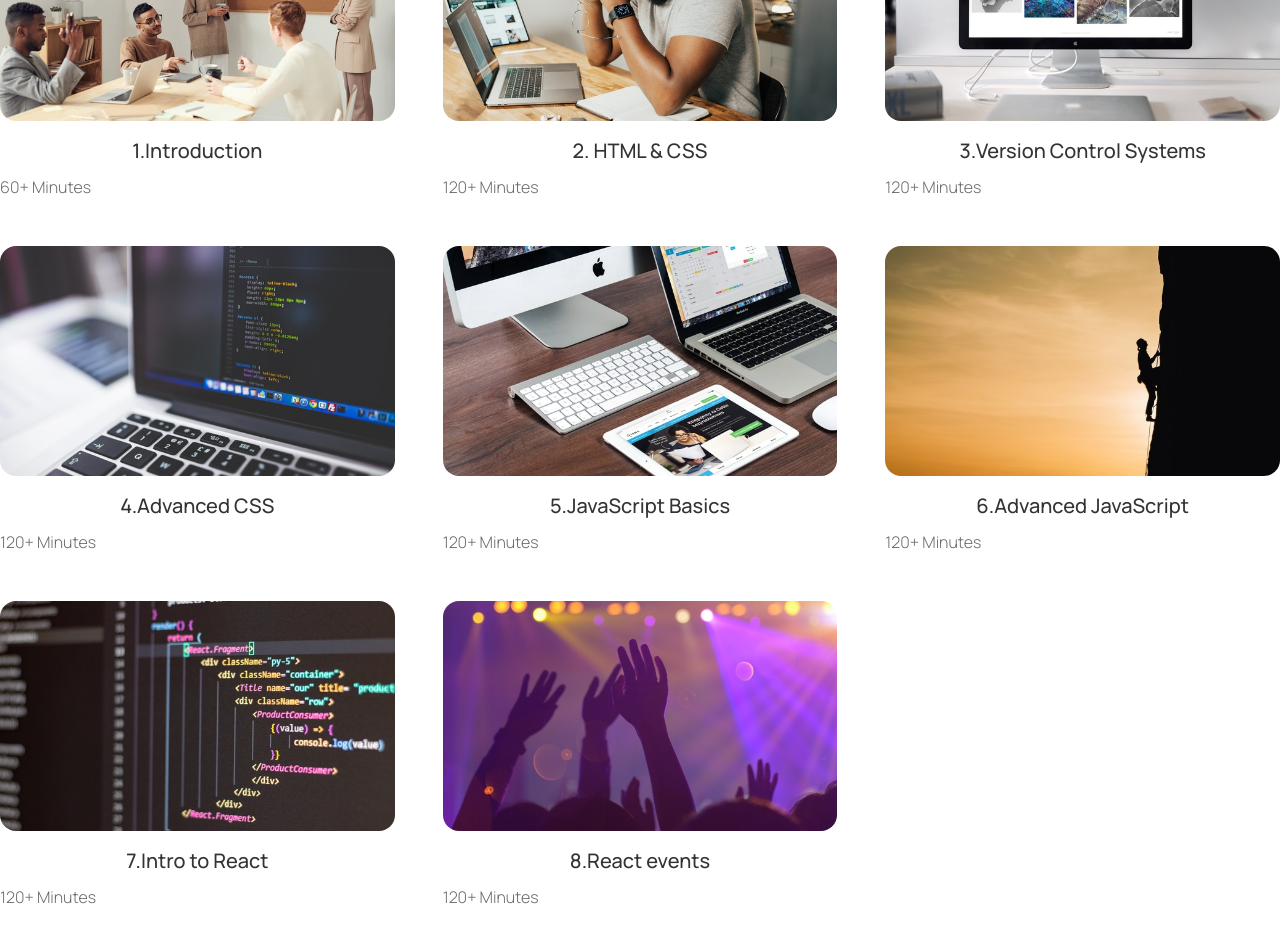
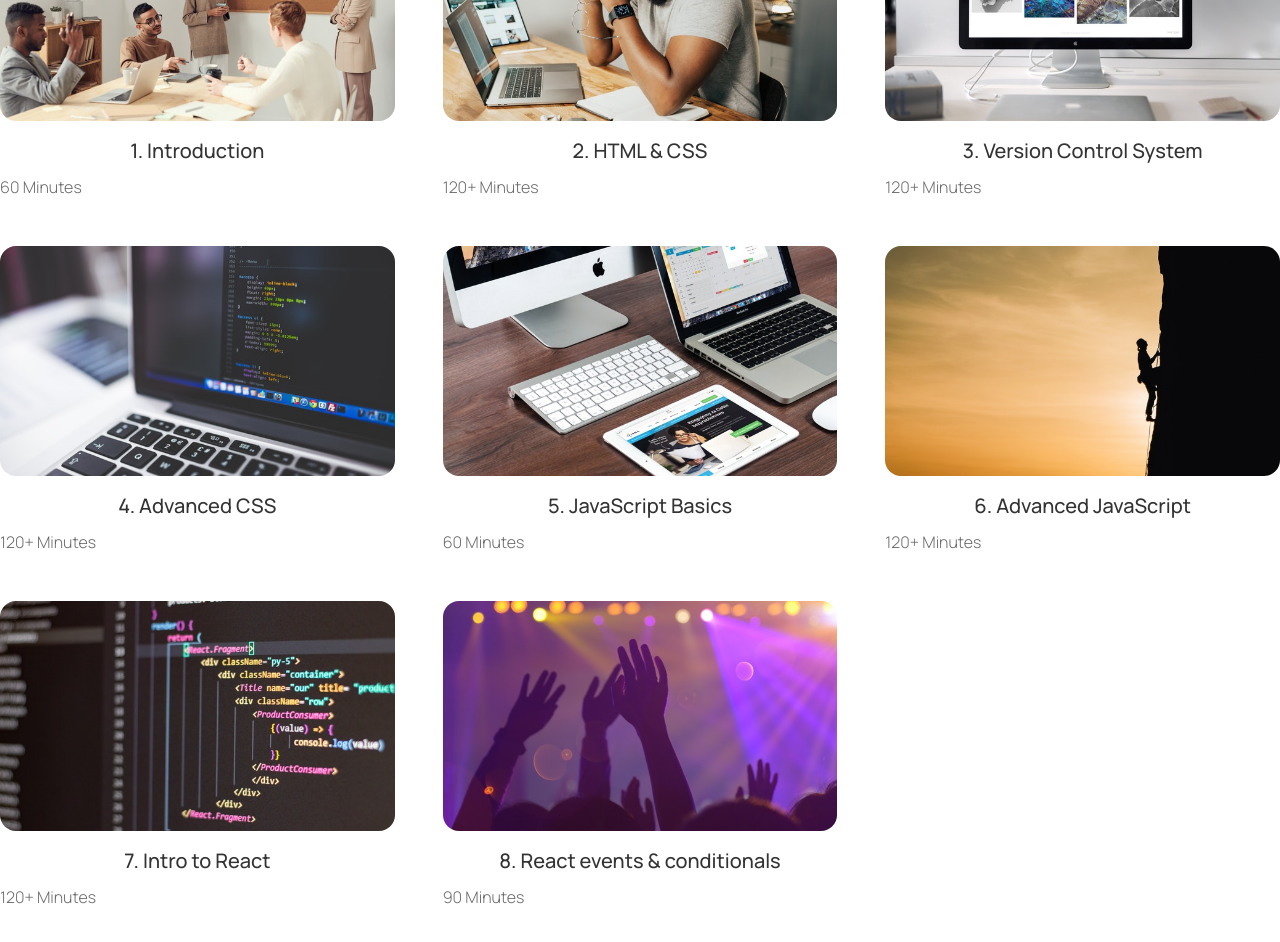
Before and after one commit to abaksaj/hands-on-react, a React (Create React App) app: page /Courses in a window 1280 px wide. Shown: the part 540-1482 px from the top of the page. Built offline with nearby package versions, Linux system fonts and the light colour scheme.

Commit message:
Adeed Courses map() and Hooks

```diff
--- a/src/App.js
+++ b/src/App.js
@@ -10,7 +10,7 @@ function App() {
 
   <Routes>
 
-  <Route exact path="/" element={<Home/>} />
+  <Route path="/" element={<Home/>} />
 
   <Route path="/Courses" element={<Courses/>} />
 
--- a/src/components/Header/Header.scss
+++ b/src/components/Header/Header.scss
@@ -207,3 +207,14 @@
 //     }
 
 // }
+
+// Thank you so much (^.^)
+
+.mobile__menu{
+    height: 80vh;
+    position: relative;
+    top: 30px;
+
+    width: 100vw;
+    background-color: white;
+}
--- a/src/pages/Courses/Courses.js
+++ b/src/pages/Courses/Courses.js
@@ -1,22 +1,34 @@
-import React from "react";
+import React,{useState,useEffect} from "react";
 import CourseCard from "../../components/CourseCard/CourseCard";
 import Header from "../../components/Header/Header";
 import Main from "../../components/Main/Main";
 import Section from "../../components/Section/Section";
-import LectureImg1 from "../../assets/images/lecture-1.jpg";
-import LectureImg2 from "../../assets/images/lecture-2.jpg";
-import LectureImg3 from "../../assets/images/lecture-3.jpg";
-import LectureImg4 from "../../assets/images/lecture-4.jpg";
-import LectureImg5 from "../../assets/images/lecture-5.jpg";
-import LectureImg6 from "../../assets/images/lecture-6.jpg";
-import LectureImg7 from "../../assets/images/lecture-7.jpg";
-import LectureImg8 from "../../assets/images/lecture-8.jpg";
+// import LectureImg1 from "../../assets/images/lecture-1.jpg";
+// import LectureImg2 from "../../assets/images/lecture-2.jpg";
+// import LectureImg3 from "../../assets/images/lecture-3.jpg";
+// import LectureImg4 from "../../assets/images/lecture-4.jpg";
+// import LectureImg5 from "../../assets/images/lecture-5.jpg";
+// import LectureImg6 from "../../assets/images/lecture-6.jpg";
+// import LectureImg7 from "../../assets/images/lecture-7.jpg";
+// import LectureImg8 from "../../assets/images/lecture-8.jpg";
 import { Grid } from "../../lib/style/generalStyles";
-
+import coursesMock from "../../lib/style/mock/courses";
 
 
 
 const Courses = () => {
+    const [allCourses,setAllCourses] = useState();
+    useEffect(() => {
+        setTimeout(settingCourse,1000)
+
+        function settingCourse(){
+            setAllCourses(coursesMock);
+
+        }
+
+    }, [])
+
+
     return (
         <>
         <Header isSecondary={true} />
@@ -26,70 +38,19 @@ const Courses = () => {
             title={"All Lectures"}>
 
             <Grid>
-                <CourseCard
-                courseId={1}
-                imgSrc={LectureImg1}
-                imgAlt={"Introduction"}
-                title={"1.Introduction"}
-                subtitle={"60+ Minutes"}
-                />
+
+                {allCourses && allCourses.map((item,index)=>(
 
                 <CourseCard
-                courseId={2}
-                imgSrc={LectureImg2}
-                imgAlt={"HTML & CSS"}
-                title={"2. HTML & CSS"}
-                subtitle={"120+ Minutes"}
+                courseId={item.id}
+                imgSrc={item.imgSrc}
+                imgAlt={item.imgAlt}
+                title={item.title}
+                subtitle={item.subtitle}
                 />
-
-                <CourseCard
-                courseId={3}
-                imgSrc={LectureImg3}
-                imgAlt={"Version Control Systems"}
-                title={"3.Version Control Systems "}
-                subtitle={"120+ Minutes"}
-                />
-
-                <CourseCard
-                courseId={4}
-                imgSrc={LectureImg4}
-                imgAlt={"Advanced CSS"}
-                title={"4.Advanced CSS"}
-                subtitle={"120+ Minutes"}
-                />
-
-                <CourseCard
-                courseId={5}
-                imgSrc={LectureImg5}
-                imgAlt={"JavaScript Basics"}
-                title={"5.JavaScript Basics"}
-                subtitle={"120+ Minutes"}
-                />
+                ))}
 
 
-                <CourseCard
-                courseId={6}
-                imgSrc={LectureImg6}
-                imgAlt={"Advanced JavaScript"}
-                title={"6.Advanced JavaScript"}
-                subtitle={"120+ Minutes"}
-                />
-
-                <CourseCard
-                courseId={7}
-                imgSrc={LectureImg7}
-                imgAlt={"Intro to React"}
-                title={"7.Intro to React"}
-                subtitle={"120+ Minutes"}
-                />
-
-                <CourseCard
-                courseId={8}
-                imgSrc={LectureImg8}
-                imgAlt={"React events"}
-                title={"8.React events"}
-                subtitle={"120+ Minutes"}
-                />
 
             </Grid>
             </Section>
```
Also changed, not shown: src/lib/style/mock/courses.js.
